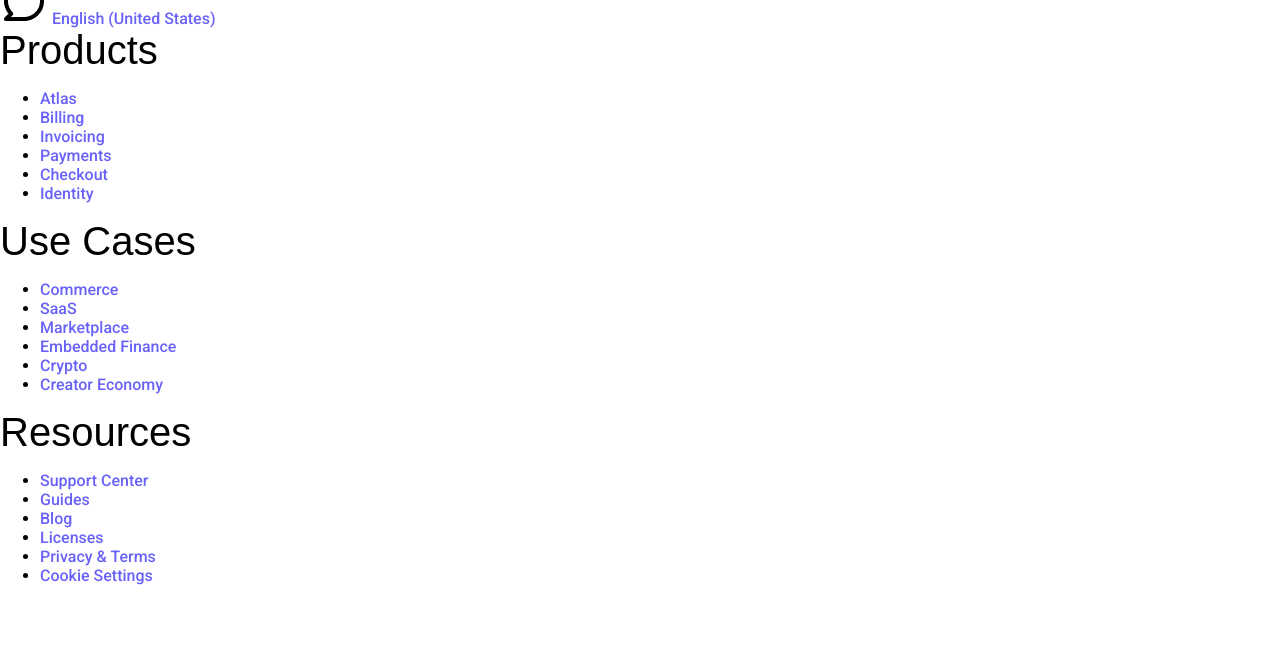
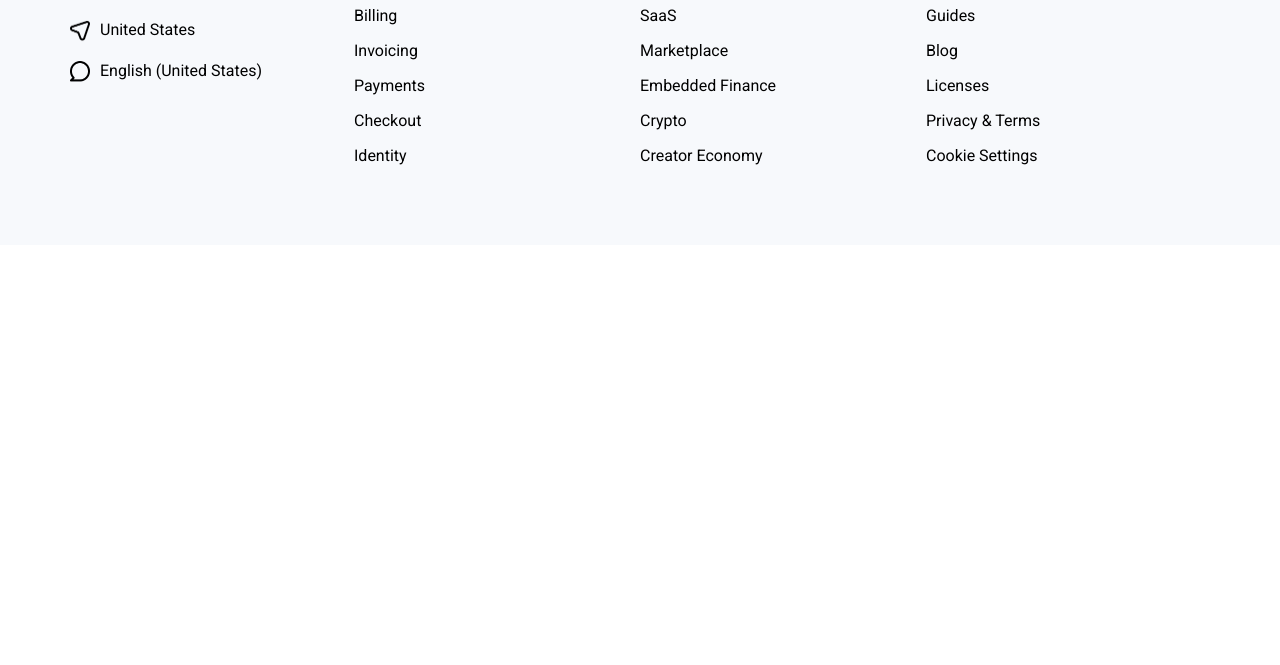
Before and after one commit to mjfru/html_css_review_and_advancement, a plain HTML site: page swipe_project/index.html in a window 1280 px wide. Shown: the part 5796-6461 px from the top of the page. After the commit the page ends 6041 px from the top, so only its background shows below. Drawn offline with Linux system fonts and the light colour scheme; a web font is replaced by a local one.

Commit message:
add all main content, including footer

```diff
--- a/swipe_project/styles.css
+++ b/swipe_project/styles.css
@@ -66,6 +66,7 @@
 
 main {
     width: 100%;
+    margin: var(--spacing-xl) 0 0 0;
 }
 
 h1 {
@@ -298,10 +299,6 @@
 }
 
 /* Hero Styles */
-main {
-    margin: var(--spacing-xl) 0;
-}
-
 .button-container {
     display: flex;
     margin: var(--spacing-md) 0;
@@ -651,3 +648,59 @@
     color: var(--purple-2);
     padding-left: 0;
 }
+
+/* Footer Styles */
+.footer {
+    background-color: var(--bg-light);
+    display: flex;
+    justify-content: center;
+    padding: var(--spacing-xl) 0;
+}
+
+#footer-logo {
+    max-width: 108px;
+    margin: 0 0 var(--spacing-md) 0;
+}
+
+.footer .section-container {
+    display: flex;
+}
+
+.footer .col {
+    width: 25%;
+}
+
+.footer .col ul {
+    list-style: none;
+    padding: 0;
+}
+
+.footer .col ul li {
+    margin: var(--spacing-md) 0;
+}
+
+.footer .col a {
+    color: var(--text-dark);
+    font-weight: normal;
+}
+
+.footer .col a:hover {
+    color: var(--purple-1);
+    text-decoration: underline;
+}
+
+.footer .icon-link {
+    display: flex;
+    align-items: center;
+    margin: var(--spacing-md) 0;
+}
+
+.footer .icon-link img {
+    width: 24px;
+    margin: 0 var(--spacing-sm) 0 0;
+}
+
+.footer h3 {
+    font-size: var(--h6-size);
+    font-weight: 700;
+}
```
